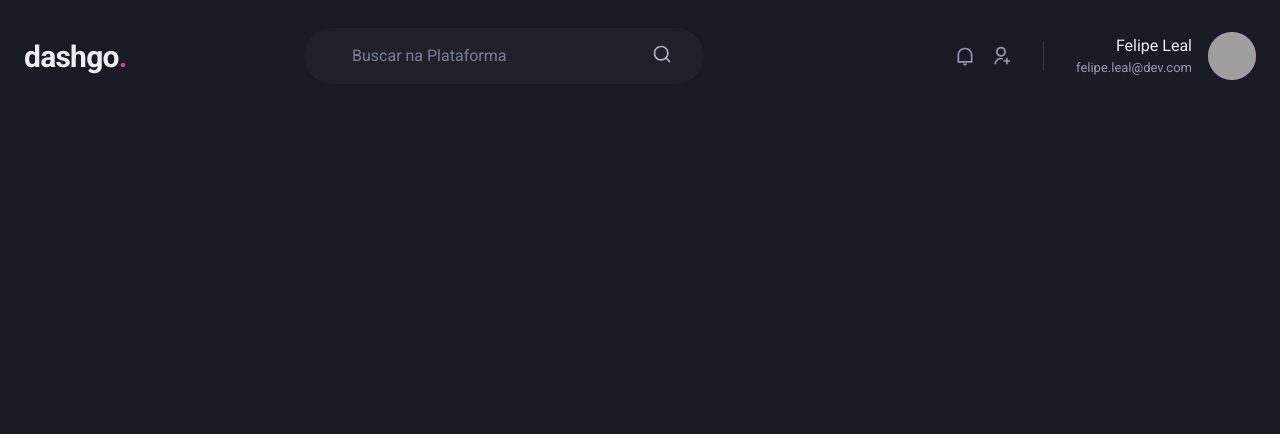
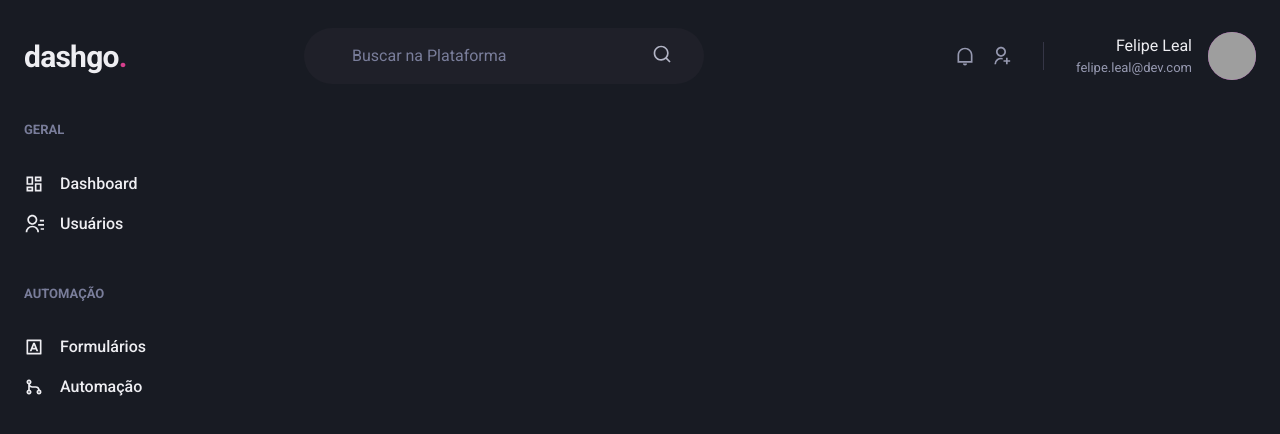
Before and after one commit to felipeWanderson/ignite-dashgo, a Next.js app: page /dashboard in a window 1280 px wide. Shown: the top 434 px of the page. Built offline with nearby package versions, Linux system fonts and the light colour scheme; grey boxes are pictures that could not be loaded.

Commit message:
Component Sidebar

```diff
--- /dev/null
+++ b/src/components/Sidebar.tsx
@@ -0,0 +1,37 @@
+import { Box, Stack, Text, Link, Icon } from "@chakra-ui/react";
+import { RiContactsLine, RiDashboardLine, RiGitMergeLine, RiInputMethodLine } from "react-icons/ri";
+
+export function Sidebar() {
+  return (
+    <Box as="aside" w="64" mr="8">
+      <Stack spacing="12" align="flex-start">
+        <Box>
+          <Text fontWeight="bold" color="gray.400" fontSize="small">GERAL</Text>
+          <Stack spacing="4" mt="8" align="stretch">
+            <Link display="flex" alignItems="center">
+              <Icon as={RiDashboardLine} fontSize="20" />
+              <Text ml="4" fontWeight="medium" >Dashboard</Text>
+            </Link>
+            <Link display="flex" alignItems="center">
+              <Icon as={RiContactsLine} fontSize="20" />
+              <Text ml="4" fontWeight="medium" >Usuários</Text>
+            </Link>
+          </Stack>
+        </Box>
+        <Box>
+          <Text fontWeight="bold" color="gray.400" fontSize="small">AUTOMAÇÃO</Text>
+          <Stack spacing="4" mt="8" align="stretch">
+            <Link display="flex" alignItems="center">
+              <Icon as={RiInputMethodLine} fontSize="20" />
+              <Text ml="4" fontWeight="medium">Formulários</Text>
+            </Link>
+            <Link display="flex" alignItems="center">
+              <Icon as={RiGitMergeLine} fontSize="20" />
+              <Text ml="4" fontWeight="medium">Automação</Text>
+            </Link>
+          </Stack>
+        </Box>
+      </Stack>
+    </Box>
+  );
+}
--- a/src/pages/dashboard.tsx
+++ b/src/pages/dashboard.tsx
@@ -1,6 +1,21 @@
-import {Header} from '../components/Header';
+import { Flex } from '@chakra-ui/react';
+import { Header } from '../components/Header';
+import { Sidebar } from '../components/Sidebar';
 export default function dashboard() {
   return (
-    <Header />
+    <Flex direction="column" h="100vh">
+      <Header />
+
+      <Flex
+        w="100%"
+        my="6"
+        maxW={1480}
+        mx="auto"
+        px="6"
+      >
+        <Sidebar />
+      </Flex>
+    </Flex>
+
   );
 }
```
